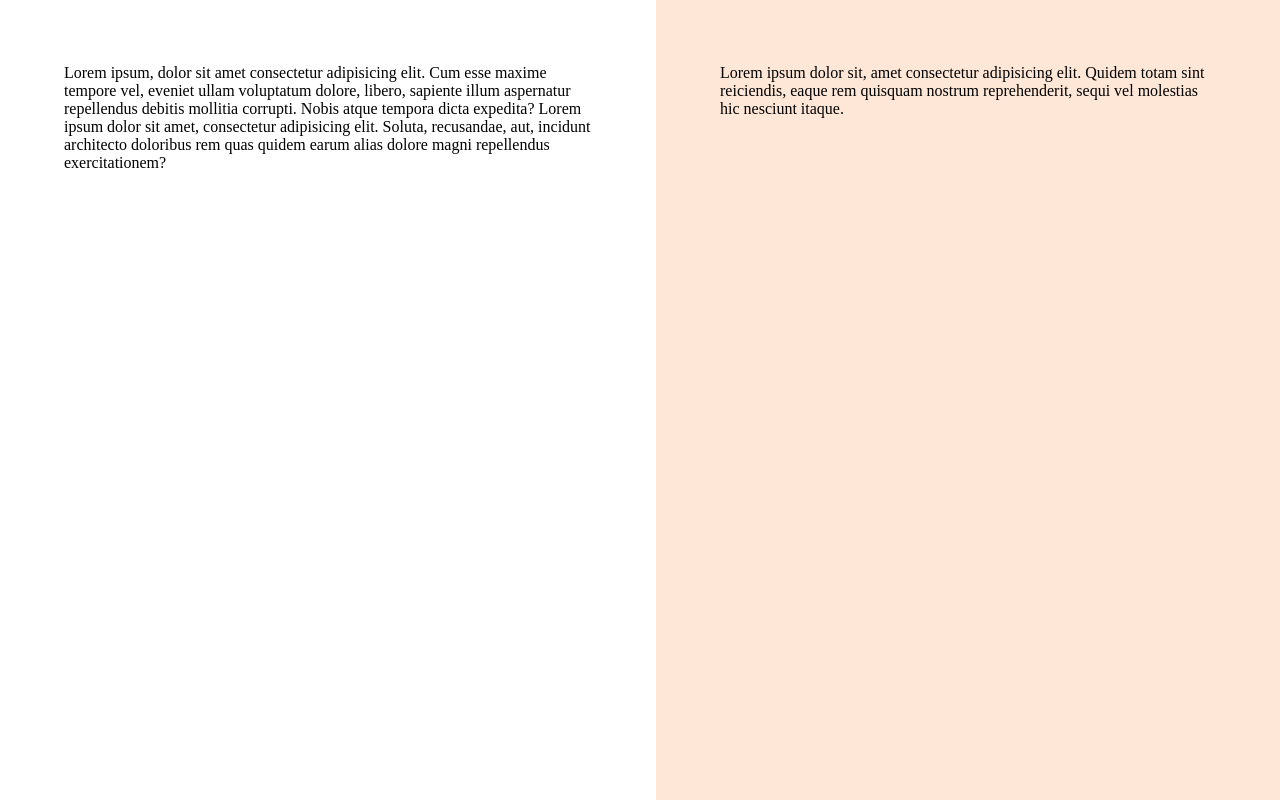
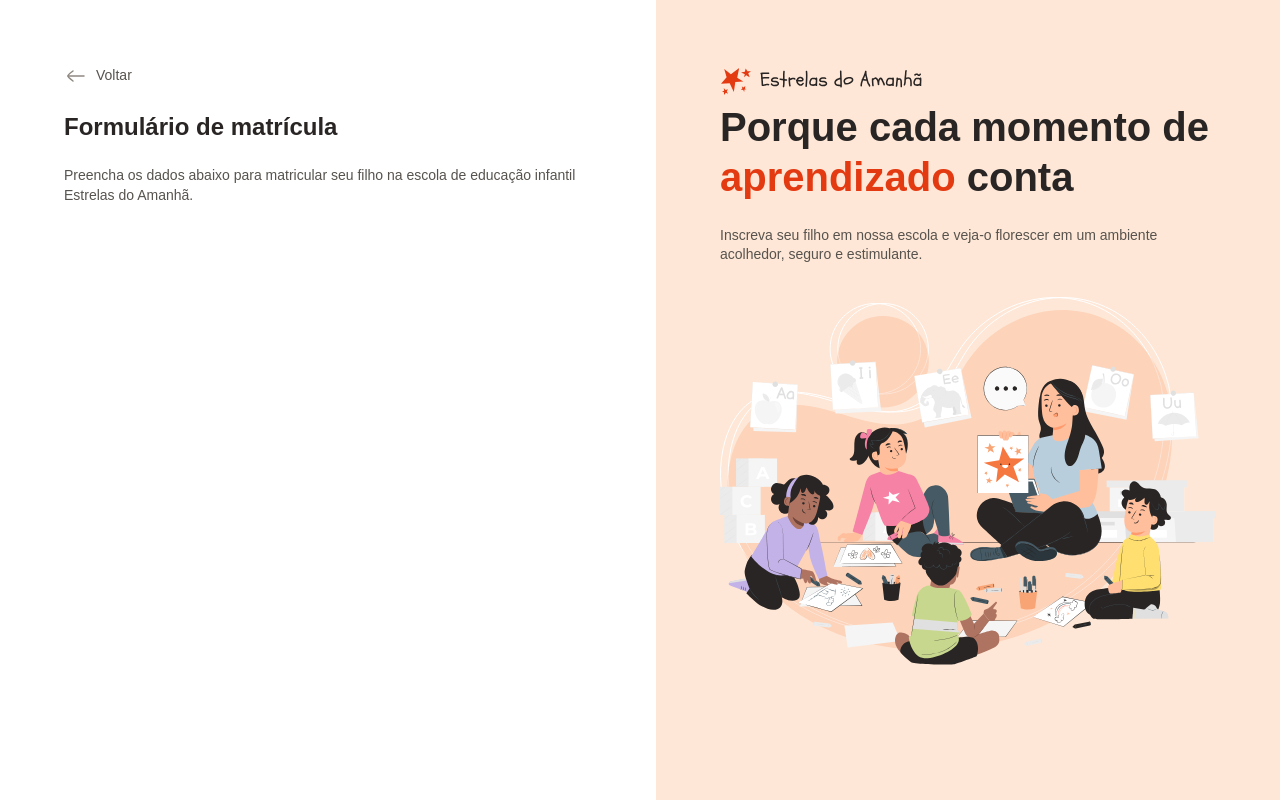
Before and after one commit to maurodiogodev/formulario-de-matricula, a plain HTML site: page index.html in a window 1280 px wide. Drawn offline with Linux system fonts and the light colour scheme.

Commit message:
initial main content and aside content

```diff
--- a/index.html
+++ b/index.html
@@ -20,19 +20,29 @@
     <div id="app">
         <main>
             <div class="main-container">
-                Lorem ipsum, dolor sit amet consectetur adipisicing elit. Cum esse maxime tempore vel, eveniet ullam
-                voluptatum dolore, libero, sapiente illum aspernatur repellendus debitis mollitia corrupti. Nobis atque
-                tempora dicta expedita?
-
-                Lorem ipsum dolor sit amet, consectetur adipisicing elit. Soluta, recusandae, aut, incidunt architecto
-                doloribus rem quas quidem earum alias dolore magni repellendus exercitationem?
+                <div class="back">
+                    <img src="./assets/icons/arrow-left-02.svg" alt="Ícone de voltar">
+                    <span>Voltar</span>
+                </div>
+                <h1>Formulário de matrícula</h1>
+                <p>
+                    Preencha os dados abaixo para matricular seu filho na escola de educação infantil Estrelas do
+                    Amanhã.
+                </p>
             </div>
         </main>
 
         <aside>
             <div class="aside-container">
-                Lorem ipsum dolor sit, amet consectetur adipisicing elit. Quidem totam sint reiciendis, eaque rem
-                quisquam nostrum reprehenderit, sequi vel molestias hic nesciunt itaque.
+                <header>
+                    <img src="./assets/logo.svg" alt="Logomarca da escola estrelas do amanhã">
+                    <h2>Porque cada momento de <span> aprendizado </span> conta</h2>
+                    <p>
+                        Inscreva seu filho em nossa escola e veja-o florescer em um ambiente acolhedor, seguro e
+                        estimulante.
+                    </p>
+                </header>
+                <img src="./assets/Illustration.svg" alt="Ilustração de uma professora com crianças prestando atenção">
             </div>
         </aside>
     </div>
--- a/styles/global.css
+++ b/styles/global.css
@@ -26,6 +26,18 @@
 
 body {
     font-size: 1.6rem;
+    overflow: hidden;
 
-    overflow: hidden;
+    font: var(--text);
+    color: var(--text-secundary);
 }
+
+h1,
+h2 {
+    color: var(--text-primary);
+}
+
+img {
+    max-width: 100%;
+    height: auto;
+}
--- a/styles/layout.css
+++ b/styles/layout.css
@@ -14,6 +14,18 @@
         max-width: 52.8rem;
         margin-left: auto;
     }
+
+    .back {
+        display: flex;
+        align-items: center;
+        gap: .8rem;
+        margin-bottom: 2.4rem;
+    }
+
+    h1 {
+        font: 600 2.4rem/1.25 var(--font-family);
+        margin-bottom: 2.4rem;
+    }
 }
 
 aside {
@@ -22,5 +34,18 @@
 
     .aside-container {
         max-width: 49.6rem;
+
+        >img {
+            margin-top: 3.2rem;
+        }
+    }
+
+    h2 {
+        font: 600 4rem/1.25 var(--font-family);
+        margin-bottom: 2.4rem;
+
+        span {
+            color: var(--text-highlight);
+        }
     }
 }
```
